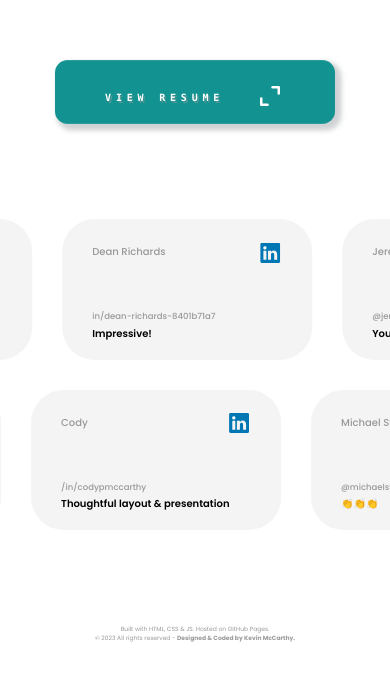
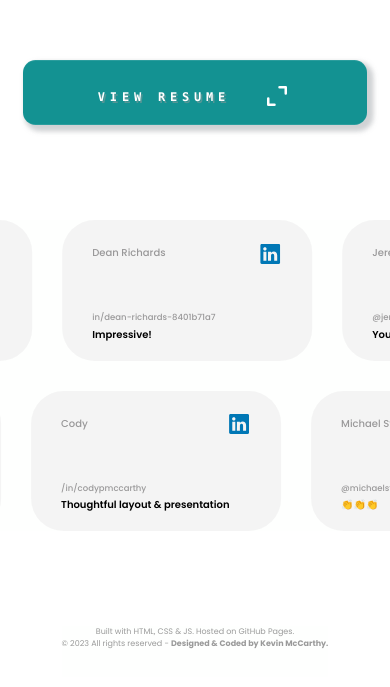
Before and after one commit to mccarthykp/portfolio-website, a plain HTML site: page index.html in a window 390 px wide. Shown: the part 3827-4514 px from the top of the page. Drawn offline with nearby package versions, Linux system fonts and the light colour scheme.

Commit message:
Updated Footer font size & Glitch Button padding

```diff
--- a/main.css
+++ b/main.css
@@ -1123,9 +1123,9 @@ h2 {
   }
 
   .glitch-button {
-    --btn-padding: 15px 50px;
+    --btn-padding: 15px 75px;
     padding: var(--btn-padding);
-    font-size: 10px;
+    font-size: 12px;
   }
 
   #comments-section {
@@ -1194,7 +1194,7 @@ h2 {
   }
 
   .copyright-footer {
-    font-size: 6px;
-    margin-bottom: 20px;
+    font-size: 8px;
+    margin-bottom: 16px;
   }
 }
```
